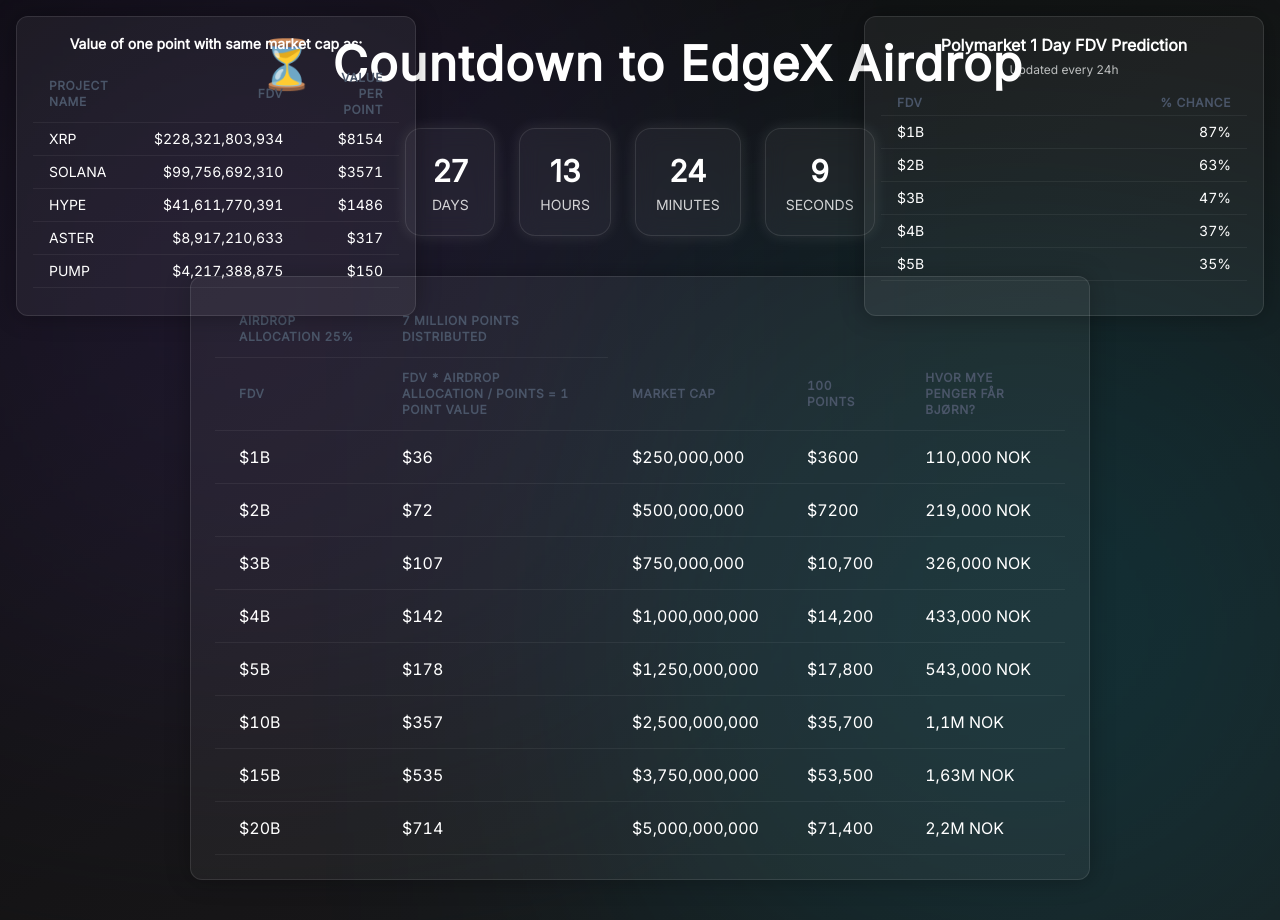
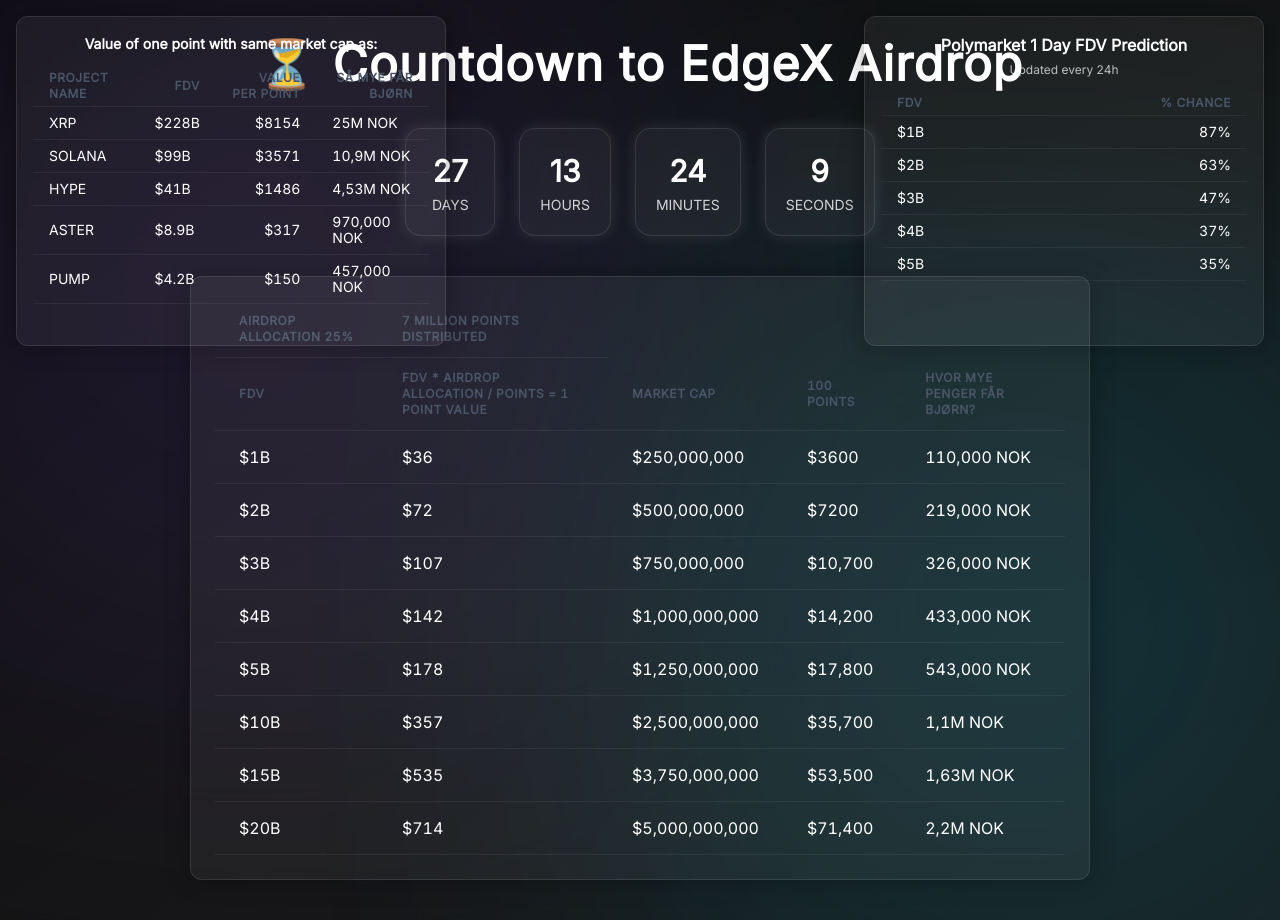
Before and after one commit to djluisnani/EdgexCountdownAirdrop, a React (Vite) app in the folder project/client/: page / in a window 1280 px wide. Built offline with nearby package versions, Linux system fonts and the light colour scheme.

Commit message:
added a column

```diff
--- a/project/client/src/App.tsx
+++ b/project/client/src/App.tsx
@@ -111,8 +111,8 @@
           borderRadius="xl"
           border="1px solid rgba(255,255,255,0.1)"
           boxShadow="0 0 25px rgba(0,0,0,0.3)"
-          w={{ base: "100%", md: "400px" }}
-          h={{ base: "auto", md: "300px" }}
+          w={{ base: "100%", md: "430px" }}
+          h={{ base: "auto", md: "330px" }}
           mb={{ base: 4, md: 0 }}
         >
           <Text fontSize="sm" mb={3} fontWeight="semibold" textAlign="center">
@@ -125,33 +125,39 @@
                 <Th>Project Name</Th>
                 <Th isNumeric>FDV</Th>
                 <Th isNumeric>Value per Point</Th>
+                <Th isNumeric>Så mye får Bjørn</Th>
               </Tr>
             </Thead>
             <Tbody>
               <Tr>
                 <Td>XRP</Td>
-                <Td isNumeric>$228,321,803,934</Td>
+                <Td>$228B</Td>
                 <Td isNumeric>$8154</Td>
+                <Td>25M NOK</Td>
               </Tr>
               <Tr>
                 <Td>SOLANA</Td>
-                <Td isNumeric>$99,756,692,310</Td>
+                <Td>$99B</Td>
                 <Td isNumeric>$3571</Td>
+                <Td>10,9M NOK</Td>
               </Tr>
               <Tr>
                 <Td>HYPE</Td>
-                <Td isNumeric>$41,611,770,391</Td>
+                <Td>$41B</Td>
                 <Td isNumeric>$1486</Td>
+                <Td>4,53M NOK</Td>
               </Tr>
               <Tr>
                 <Td>ASTER</Td>
-                <Td isNumeric>$8,917,210,633</Td>
+                <Td>$8.9B</Td>
                 <Td isNumeric>$317</Td>
+                <Td>970,000 NOK</Td>
               </Tr>
               <Tr>
                 <Td>PUMP</Td>
-                <Td isNumeric>$4,217,388,875</Td>
+                <Td>$4.2B</Td>
                 <Td isNumeric>$150</Td>
+                <Td>457,000 NOK</Td>
               </Tr>
             </Tbody>
           </Table>
@@ -167,7 +173,7 @@
           border="1px solid rgba(255,255,255,0.1)"
           boxShadow="0 0 25px rgba(0,0,0,0.3)"
           w={{ base: "100%", md: "400px" }}
-          h={{ base: "auto", md: "300px" }}
+          h={{ base: "auto", md: "330px" }}
           mb={{ base: 4, md: 0 }}
         >
           <Text fontSize="md" mb={1} fontWeight="semibold">
```
